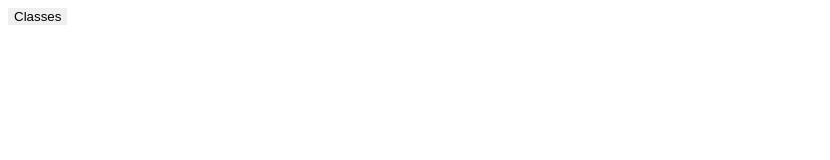
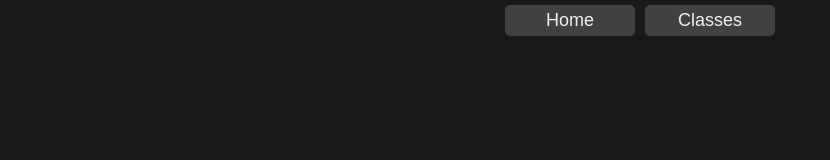
Before and after one commit to CorcundaPT/From-Scratch, a plain HTML site: page index.html in a window 1280 px wide. Shown: the whole page, without its empty margins (0-830 px from the left). Drawn offline with Linux system fonts and the light colour scheme.

Commit message:
add menu

```diff
--- a/index.html
+++ b/index.html
@@ -3,10 +3,13 @@
         <link rel="Stylesheet" href="style/main.css">
     </head>
     <body>
-        <div>
-            <button class="MenuClass">Classes</button>
-            <div class="MenuClassList">
-                <a href="scholar.html">Scholar</a>
+        <div class="Menu">
+            <a href="index.html">Home</a>
+            <div class="MenuDrop MenuClassDrop">
+                <button class="MenuButton MenuClassButton">Classes</button>
+                <div class="MenuList MenuClassList">
+                    <a href="scholar.html">Scholar</a>
+                </div>
             </div>
         </div>
     </body>
--- a/style/main.css
+++ b/style/main.css
@@ -1,8 +1,42 @@
-.MenuClass {
-    border: none;
+body{
+    margin: 0px;
+    background-color: rgb(25, 25, 25);
+    color: rgb(240, 240, 240);
+    font-family: Arial, Helvetica, sans-serif;
 }
 
-.MenuClassList {
+.Menu {
+    display: inline-flex;
+    justify-content: center;
+    width: 100%;
+    overflow: hidden;
+}
+
+.Menu a, .MenuButton {
+    width: 130px;
+    padding: 5px 0px;
+    margin: 5px 5px 5px 5px;
+    border: none;
+    border-radius: 5px;
+    background-color: rgb(65, 65, 65);
+    color:rgb(240, 240, 240);
+    font-size: large;
+    text-align: center;
+    text-decoration: none;
+}
+
+.MenuList {
     display: none;
     position: absolute;
+    width: 130px;
+    margin: 0px 5px;
+    padding: 5px 0px;
+    border-radius: 5px;
+    background-color: rgb(65, 65, 65);
+    color:rgb(240, 240, 240);
+    text-align: center;
 }
+
+.MenuClassDrop:hover .MenuClassList {
+    display: block;
+}
```
Also changed, not shown: scholar.html (+16 -0 lines).
